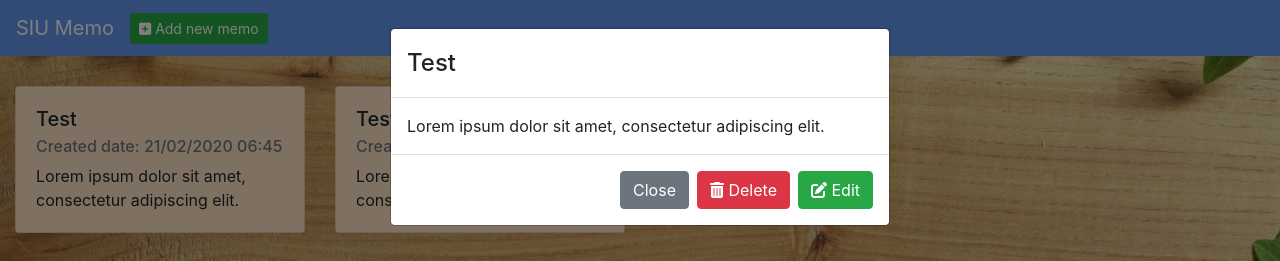
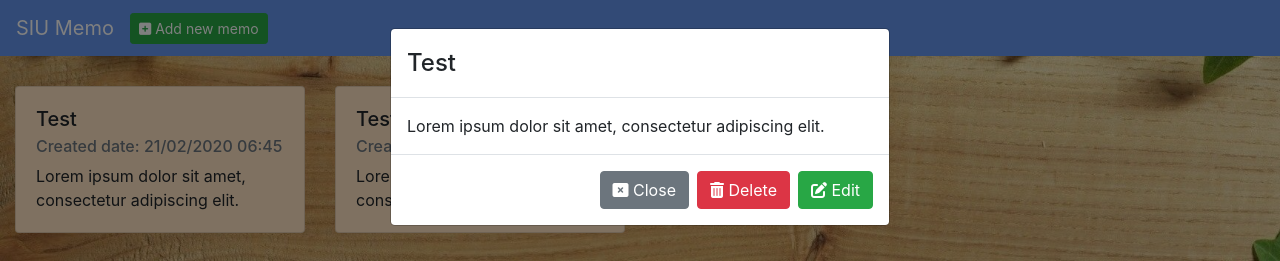
Before and after one commit to kntrieu/siu_memo, a React (Create React App) app: page / in a window 1280 px wide. Both pictures are taken after a click on the element 160 px from the left and 159 px from the top of the page. Shown: the top 261 px of the page. Built offline with nearby package versions, Linux system fonts and the light colour scheme.

Commit message:
Fix  popup error

```diff
--- a/src/components/MemoItem.js
+++ b/src/components/MemoItem.js
@@ -53,6 +53,10 @@ class MemoItem extends Component {
         this.handleClose();
     }
 
+    handleOnHide() {
+
+    }
+
     handleDelete (event, memo) {
         this.props.deleteMemo(memo);
     }
@@ -95,7 +99,7 @@ class MemoItem extends Component {
                     </div>
                 </div>
 
-                <Modal show={this.state.showModal} onHide={this.handleClose}>
+                <Modal show={this.state.showModal} onHide={this.handleOnHide}>
                     <Modal.Header>
                         {popupTitle}
                     </Modal.Header>
@@ -103,7 +107,7 @@ class MemoItem extends Component {
                         {popupContent}
                     </Modal.Body>
                     <Modal.Footer>
-                        <Button variant="secondary" onClick={()=> {this.handleClose()}}>Close</Button>
+                        <Button variant="secondary" onClick={()=> {this.handleClose()}}><i className="fas fa-window-close"></i> Close</Button>
                         {deleteButton}
                         {editButton}
                         {saveChangesButton}
```
